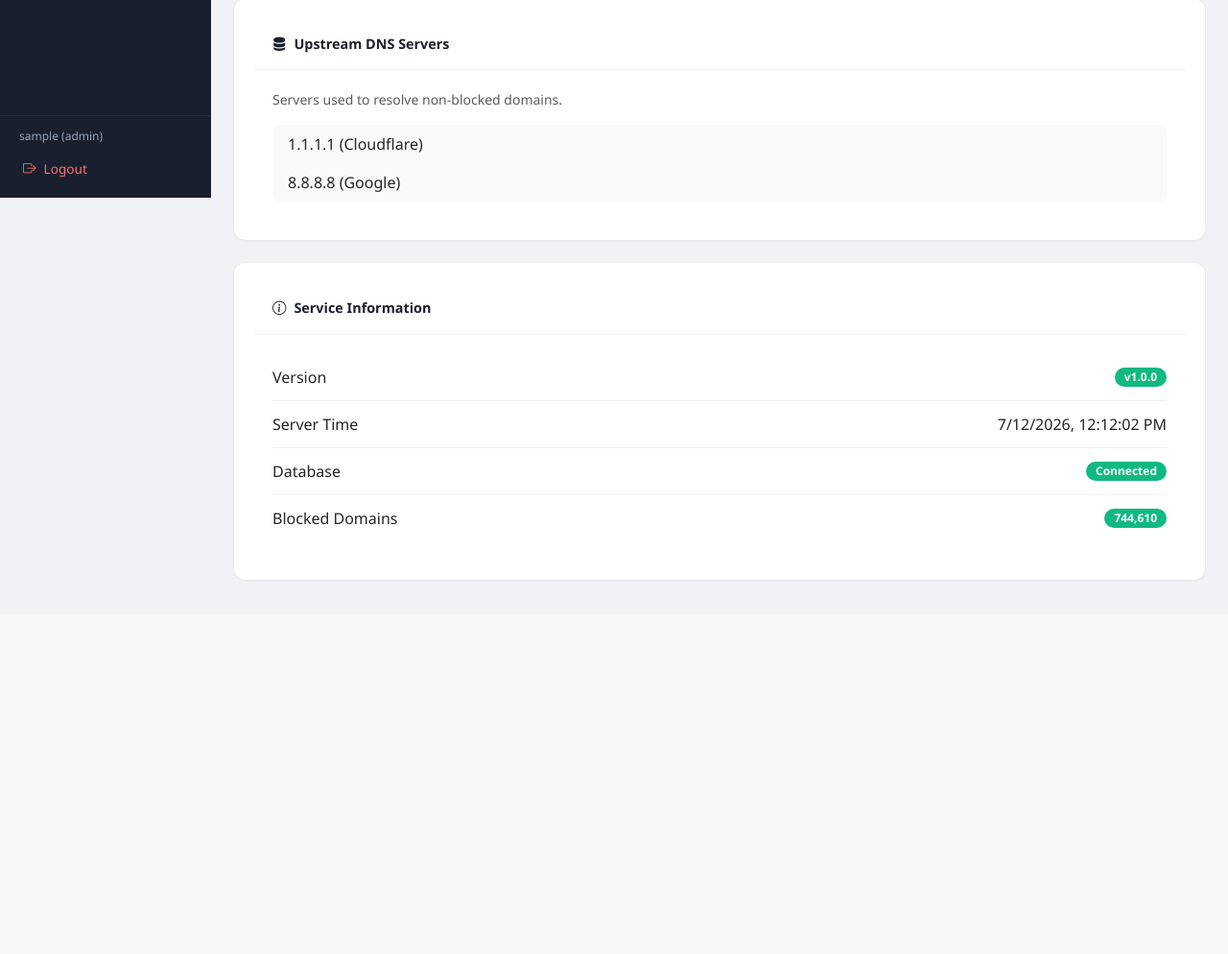
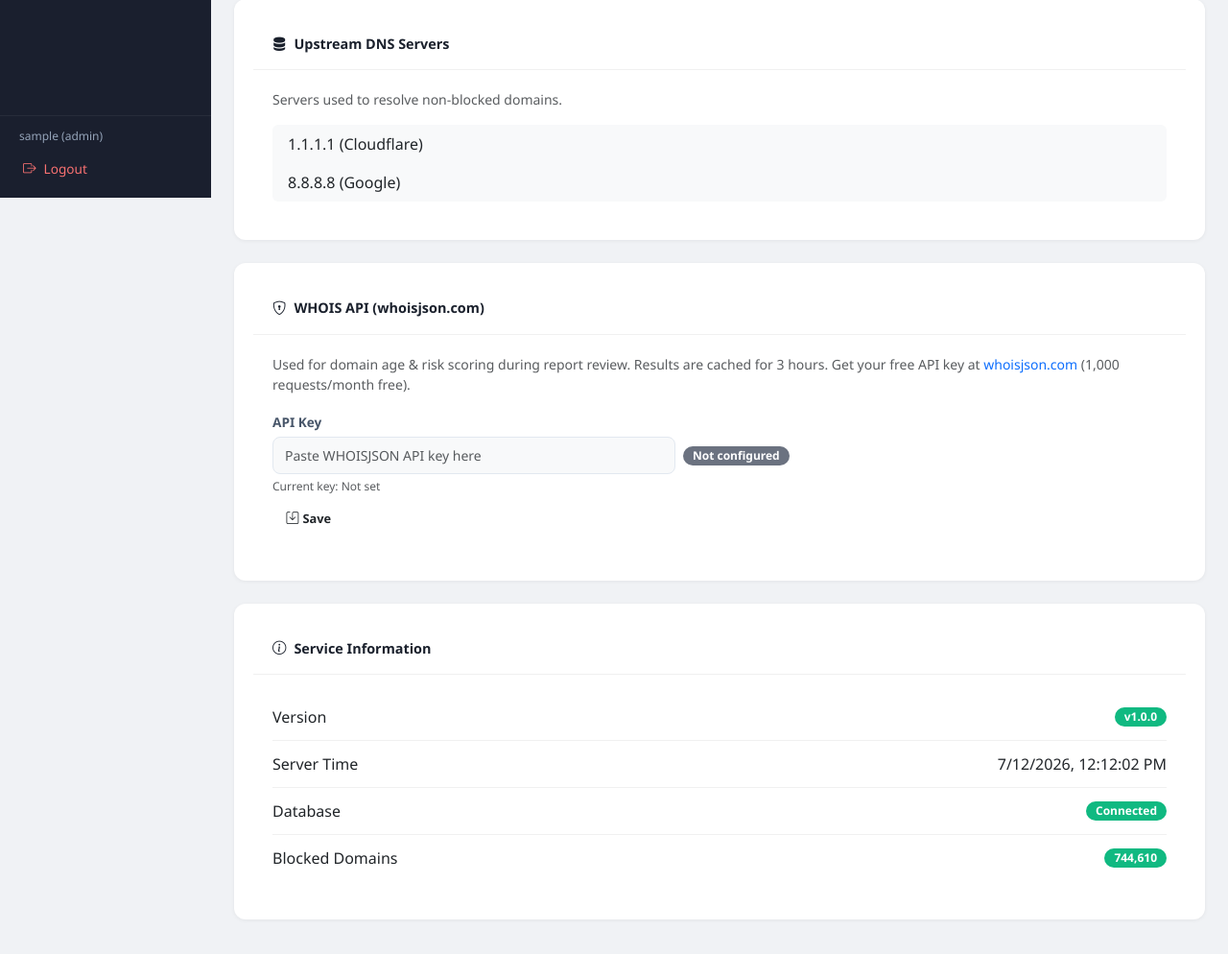
Before and after one commit to bmzashura/koneksaun-saudavel, a Flask app: page /settings in a window 1280 px wide. Shown: the part 594-1588 px from the top of the page at 96% size. Before the commit the page ends 1200 px from the top, so only its background shows below. Run offline with Flask 3, Linux system fonts and the light colour scheme; the visitor is signed in with stand-in values (Sample User, id 1); data comes from the database, SQL or seed files in the repository; data that the repository does not hold is empty.

Commit message:
feat: WHOIS API key configurable via admin dashboard
- WHOIS_API_KEY can now be set from admin web (Settings page)
- Stored in SQLite settings table, not env var
- Priority: env var > settings table (env var wins if set)
- Admin settings page: GET /api/v1/admin/settings/whois
- Admin settings page: PUT /api/v1/admin/settings/whois
- Saving new key auto-clears stale cache
- settings.html: new WHOIS config card with save button

```diff
--- a/app/reports.py
+++ b/app/reports.py
@@ -99,6 +99,63 @@ def admin_users_page():
     return render_template('admin_users.html',
                          users=[dict(u) for u in users],
                          user=user)
+
+
+# ==================== ADMIN SETTINGS API ====================
+
+@reports_bp.route('/api/v1/admin/settings/whois', methods=['GET'])
+@admin_required
+def get_whois_settings():
+    """
+    Get WHOIS configuration.
+    Returns: {api_key_configured: bool, api_key_preview: str, cache_ttl_hours: int}
+    """
+    import os
+    from app.services.whois_service import _get_whois_api_key
+
+    api_key = _get_whois_api_key()
+    configured = bool(api_key)
+    # Preview: show first 8 chars + *** + last 4 if set
+    if configured and len(api_key) > 12:
+        preview = f"{api_key[:8]}...{api_key[-4:]}"
+    elif configured:
+        preview = "***" + api_key[-4:] if len(api_key) >= 4 else "****"
+    else:
+        preview = None
+
+    return jsonify({
+        "api_key_configured": configured,
+        "api_key_preview": preview,
+        "cache_ttl_hours": int(os.getenv("WHOIS_CACHE_TTL_SECONDS", "10800")) // 3600,
+    })
+
+
+@reports_bp.route('/api/v1/admin/settings/whois', methods=['PUT'])
+@admin_required
+def update_whois_settings():
+    """
+    Update WHOIS API key in settings table.
+    Body: {"api_key": "..."}  — set to null/empty to clear
+    """
+    data = request.get_json() or {}
+    new_key = (data.get("api_key") or "").strip()
+
+    db = get_db()
+
+    if new_key:
+        db.execute(
+            "INSERT OR REPLACE INTO settings (key, value) VALUES (?, ?)",
+            ("whois_api_key", new_key),
+        )
+        db.commit()
+        # Clear stale cache so new key is used immediately
+        db.execute("DELETE FROM whois_cache")
+        db.commit()
+        return jsonify({"success": True, "api_key_configured": True})
+    else:
+        db.execute("DELETE FROM settings WHERE key = ?", ("whois_api_key",))
+        db.commit()
+        return jsonify({"success": True, "api_key_configured": False})
 
 
 # ==================== WHOIS API ====================
--- a/app/services/whois_service.py
+++ b/app/services/whois_service.py
@@ -19,6 +19,29 @@ WHOIS_CACHE_TTL = int(os.getenv("WHOIS_CACHE_TTL_SECONDS", 10800))  # default 3
 
 # Lazily initialised DB path
 _db_path = None
+
+
+def _get_whois_api_key():
+    """
+    Get WHOIS API key. Priority:
+    1. Environment variable WHOIS_API_KEY
+    2. Database settings table (key='whois_api_key')
+    """
+    key = os.getenv("WHOIS_API_KEY", "")
+    if key:
+        return key
+    # Fallback: read from settings table
+    try:
+        conn = _get_db()
+        row = conn.execute(
+            "SELECT value FROM settings WHERE key = ?", ("whois_api_key",)
+        ).fetchone()
+        conn.close()
+        if row and row["value"]:
+            return row["value"]
+    except Exception as e:
+        logger.warning(f"Could not read whois_api_key from settings: {e}")
+    return ""
 
 
 def _get_db_path():
@@ -128,11 +151,12 @@ def lookup_whois(domain: str) -> dict:
         return cached
 
     # 2. No API key — return error
-    if not WHOIS_API_KEY:
+    api_key = _get_whois_api_key()
+    if not api_key:
         return {
             "success": False,
             "domain": domain,
-            "error": "WHOIS_API_KEY not configured",
+            "error": "WHOIS_API_KEY not configured (set via admin dashboard or WHOIS_API_KEY env var)",
             "risk_score": None,
             "risk_level": None,
             "created_date": None,
@@ -152,7 +176,7 @@ def lookup_whois(domain: str) -> dict:
         req = urllib.request.Request(
             url,
             headers={
-                "Authorization": f"TOKEN={WHOIS_API_KEY}",
+                "Authorization": f"TOKEN={api_key}",
                 "Accept": "application/json",
                 "User-Agent": "KoneksaunSaudavel/1.0",
             },
--- a/templates/settings.html
+++ b/templates/settings.html
@@ -20,6 +20,34 @@
                     <li class="list-group-item" style="background:#f8f9fa;border:none;">1.1.1.1 (Cloudflare)</li>
                     <li class="list-group-item" style="background:#f8f9fa;border:none;">8.8.8.8 (Google)</li>
                 </ul>
+            </div>
+        </div>
+
+        <!-- WHOIS Configuration -->
+        <div class="content-card mb-4">
+            <div class="card-header"><i class="bi bi-shield-lock me-2"></i>WHOIS API (whoisjson.com)</div>
+            <div class="card-body">
+                <p class="text-muted mb-3" style="font-size:0.875rem;">
+                    Used for domain age &amp; risk scoring during report review.
+                    Results are cached for 3 hours. Get your free API key at
+                    <a href="https://whoisjson.com" target="_blank">whoisjson.com</a>
+                    (1,000 requests/month free).
+                </p>
+                <div class="mb-2">
+                    <label class="form-label" style="font-size:0.85rem;">API Key</label>
+                    <div class="d-flex align-items-center gap-2">
+                        <input type="password" id="whois-api-key" class="form-control form-control-sm"
+                               placeholder="Paste WHOISJSON API key here" style="max-width:420px;" />
+                        <span id="whois-key-status" class="badge badge-disabled" style="font-size:0.75rem;">Not configured</span>
+                    </div>
+                    <div class="form-text" style="font-size:0.75rem;">
+                        Current key: <span id="whois-key-preview">-</span>
+                    </div>
+                </div>
+                <button class="btn btn-sm btn-ks" onclick="saveWhoisKey()">
+                    <i class="bi bi-save me-1"></i>Save
+                </button>
+                <div id="whois-msg" class="mt-2" style="font-size:0.85rem;"></div>
             </div>
         </div>
 
@@ -81,5 +109,56 @@
 
         document.getElementById('server-time').textContent = new Date().toLocaleString();
         loadCategories();
+        loadWhoisSettings();
+
+        async function loadWhoisSettings() {
+            try {
+                const r = await fetch('/api/v1/admin/settings/whois');
+                if (!r.ok) return;
+                const d = await r.json();
+                document.getElementById('whois-key-preview').textContent =
+                    d.api_key_configured ? d.api_key_preview : 'Not set';
+                const status = document.getElementById('whois-key-status');
+                if (d.api_key_configured) {
+                    status.textContent = 'Configured';
+                    status.className = 'badge badge-active';
+                } else {
+                    status.textContent = 'Not configured';
+                    status.className = 'badge badge-disabled';
+                }
+            } catch(e) { console.error('WHOIS settings load error:', e); }
+        }
+
+        async function saveWhoisKey() {
+            const key = document.getElementById('whois-api-key').value.trim();
+            const msg = document.getElementById('whois-msg');
+            msg.textContent = 'Saving...';
+            msg.style.color = '#888';
+            try {
+                const r = await fetch('/api/v1/admin/settings/whois', {
+                    method: 'PUT',
+                    headers: {'Content-Type': 'application/json'},
+                    body: JSON.stringify({api_key: key})
+                });
+                const d = await r.json();
+                if (d.success) {
+                    document.getElementById('whois-api-key').value = '';
+                    document.getElementById('whois-key-preview').textContent =
+                        d.api_key_configured ? '(saved — key active)' : 'Not set';
+                    const status = document.getElementById('whois-key-status');
+                    status.textContent = d.api_key_configured ? 'Configured' : 'Not configured';
+                    status.className = d.api_key_configured ? 'badge badge-active' : 'badge badge-disabled';
+                    msg.textContent = 'Saved! WHOIS lookup is now active.';
+                    msg.style.color = '#2ea857';
+                } else {
+                    msg.textContent = 'Error saving.';
+                    msg.style.color = '#d93b3b';
+                }
+            } catch(e) {
+                msg.textContent = 'Request failed: ' + e;
+                msg.style.color = '#d93b3b';
+            }
+            setTimeout(() => { msg.textContent = ''; }, 4000);
+        }
         </script>
 {% endblock %}
```
